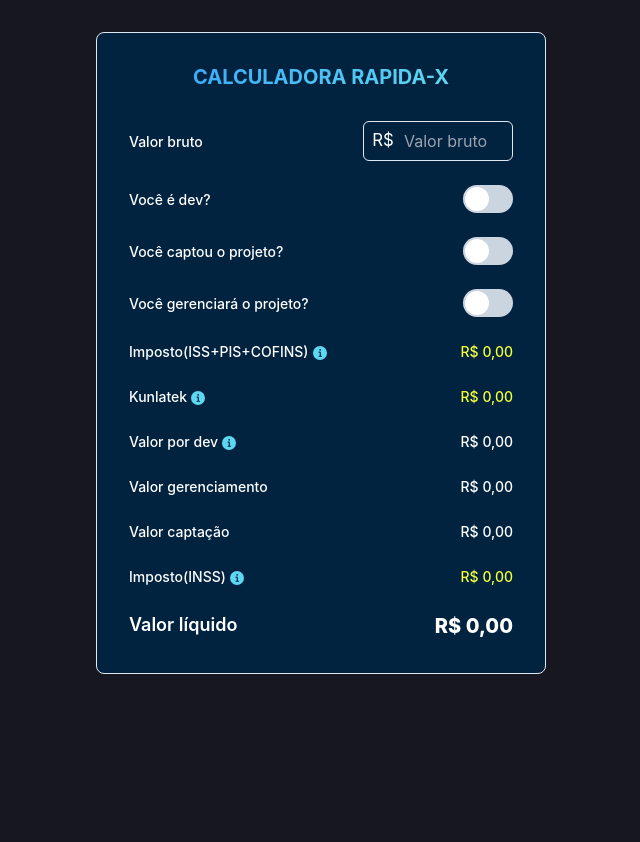
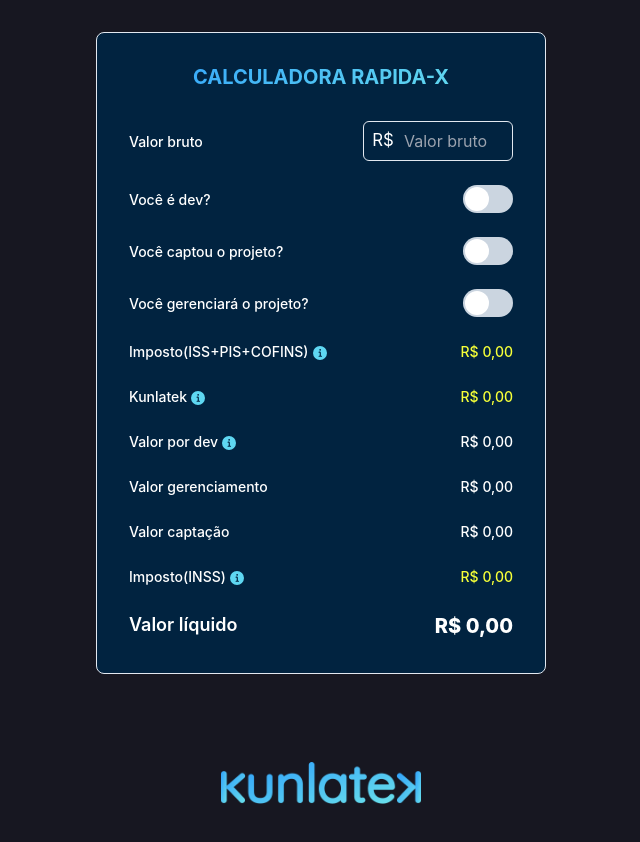
Before and after one commit to robertobdev/kunlatek-rapida-x-calculator, a Next.js app: page / in a window 1280 px wide. Shown: the top 842 px of the page, without its empty margins (319-959 px from the left). Before the commit the page ends 800 px from the top, so only its background shows below. Built offline with nearby package versions, Linux system fonts and the light colour scheme.

Commit message:
fix logo

```diff
--- a/src/components/logo.tsx
+++ b/src/components/logo.tsx
@@ -3,8 +3,8 @@
 
 export const Logo = () => {
   return (
-    <Box padding="14">
-      <Image width="200" alt="Logo da Kunlatek" src="./logo.png" />
+    <Box padding="14" className="flex justify-center">
+      <Image width="200" height="200" alt="Logo da Kunlatek" src="/logo.png" />
     </Box>
   );
 };
--- a/src/pages/_app.tsx
+++ b/src/pages/_app.tsx
@@ -1,3 +1,4 @@
+import { Logo } from "@/components/logo";
 import "@/styles/globals.css";
 import { ChakraProvider } from '@chakra-ui/react';
 import type { AppProps } from "next/app";
@@ -6,6 +7,7 @@
   return (
     <ChakraProvider>
       <Component {...pageProps} />
+      <Logo />
     </ChakraProvider>
   );
 }
```
